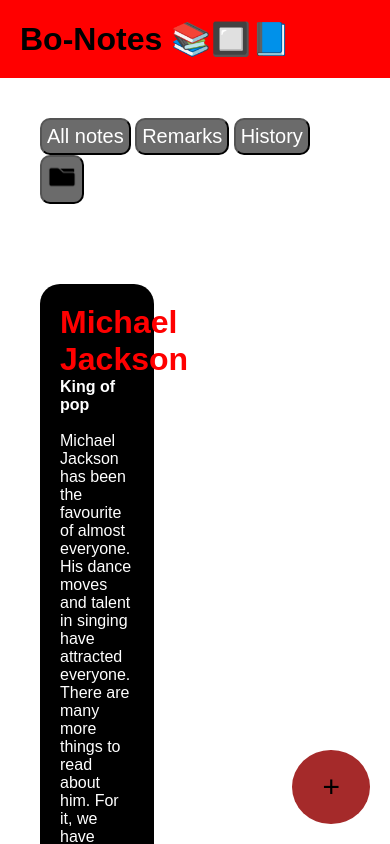
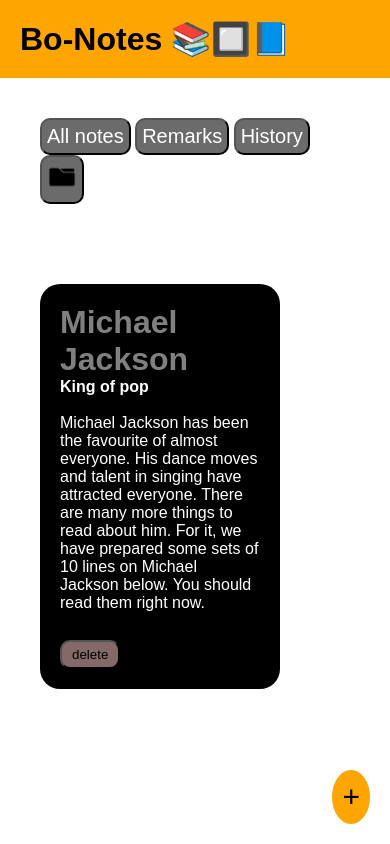
Before and after one commit to venkatshankar295-sys/Booklet, a plain HTML site: page index.html in a window 390 px wide. Shown: the top 844 px of the page. Drawn offline with Linux system fonts and the light colour scheme.

Commit message:
Add files via upload

```diff
--- a/style.css
+++ b/style.css
@@ -10,32 +10,38 @@
 }
 
 .navbar {
-    background-color: red;
+    background-color: orange;
     padding: 20px;
 }
-.two{
+
+.two {
     padding: 20px;
     margin: 20px;
     gap: 30px
 }
-.two button{
+
+.two button {
     background-color: rgba(0, 0, 0, 0.582);
     color: white;
     font-size: 20px;
     border-radius: 10px;
     padding: 5px;
 }
-.two button:hover{
+
+.two button:hover {
     background-color: grey;
     transition: 0.3s;
     border: none;
 }
-.two  button img{
+
+.two button img {
     height: 30px;
     width: 30px;
 }
+
 .container {
     padding: 10px;
+    display: flex;
 }
 
 .book-container {
@@ -47,10 +53,11 @@
     border-width: 10px;
     margin: 30px;
     display: inline-block;
+    vertical-align: top;
 }
 
 .book-container h1 {
-    color: red;
+    color: gray;
 }
 
 .book-container button {
@@ -66,7 +73,7 @@
 }
 
 .add-btn {
-    background-color: brown;
+    background-color: orange;
     color: black;
     border-radius: 100%;
     padding-top: 20px;
@@ -153,6 +160,14 @@
     outline: none;
 }
 
-@media (max-width:750px){
-
+@media (max-width:750px) {
+    .book-container{
+        width: 200px;
+    }
+    .container{
+        flex-direction: column;
+    }
+    .add-btn{
+        padding: 10px;
+    }
 }
```
